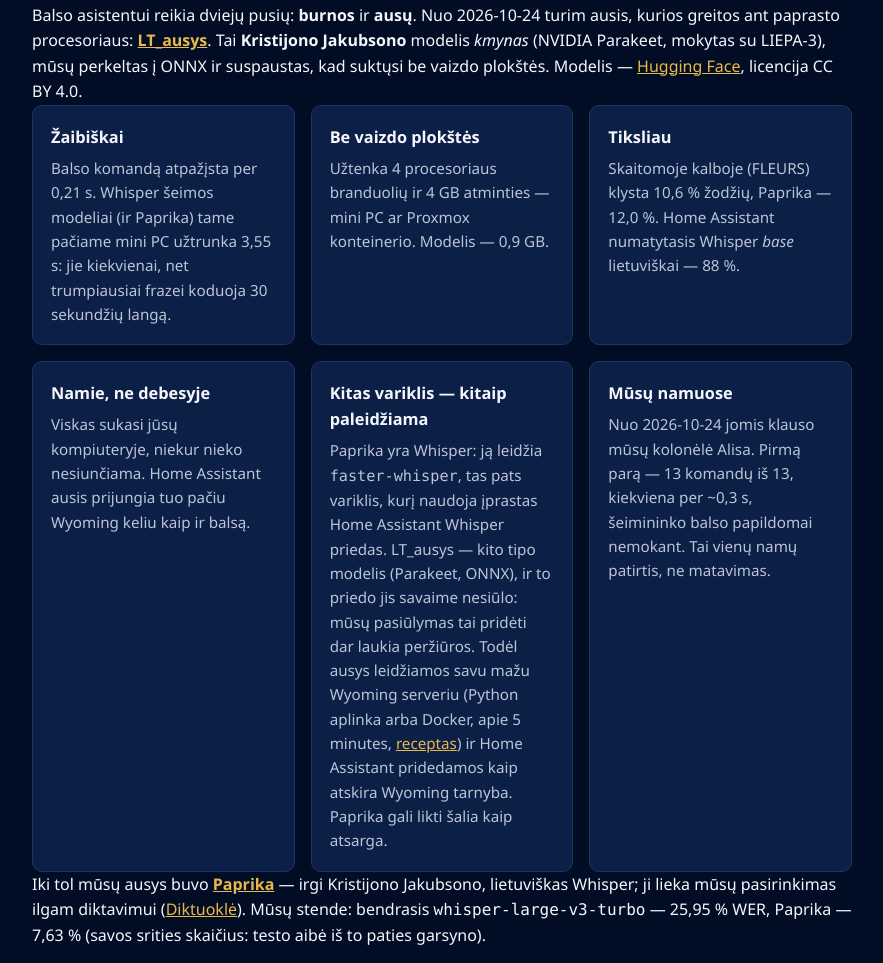
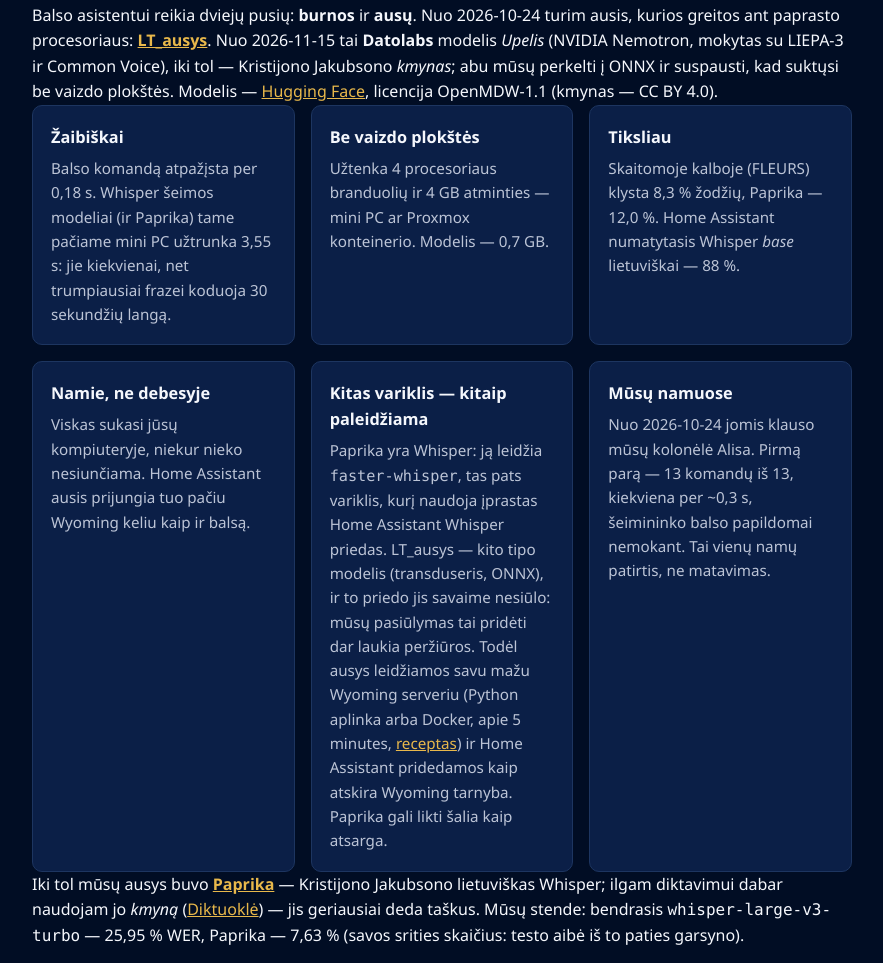
Before and after one commit to RobertasTa/reginute, a plain HTML site: page docs/index.html in a window 1280 px wide. Shown: the part 2452-3415 px from the top of the page, without its empty margins (198-1081 px from the left). Drawn offline with Linux system fonts and the light colour scheme.

Commit message:
LT_ausys news: since 2026-11-15 Datolabs' Upelis (0.18 s, FLEURS 8.3 %), before that kmynas
Co-Authored-By: Claude Opus 5.5 <noreply@anthropic.com>

```diff
--- a/docs/index.html
+++ b/docs/index.html
@@ -167,20 +167,20 @@
 <section class="wrap">
   <h2>Naujiena: lietuviškos ausys — LT_ausys</h2>
   <p>Balso asistentui reikia dviejų pusių: <b>burnos</b> ir <b>ausų</b>. Nuo 2026-10-24 turim ausis, kurios greitos ant paprasto
-  procesoriaus: <a href="https://github.com/RobertasTa/lt-ausys"><b>LT_ausys</b></a>. Tai <b>Kristijono Jakubsono</b> modelis
-  <i>kmynas</i> (NVIDIA Parakeet, mokytas su LIEPA-3), mūsų perkeltas į ONNX ir suspaustas, kad suktųsi be vaizdo plokštės.
-  Modelis — <a href="https://huggingface.co/RobertasTa/lt-ausys">Hugging Face</a>, licencija CC BY 4.0.</p>
+  procesoriaus: <a href="https://github.com/RobertasTa/lt-ausys"><b>LT_ausys</b></a>. Nuo 2026-11-15 tai <b>Datolabs</b> modelis
+  <i>Upelis</i> (NVIDIA Nemotron, mokytas su LIEPA-3 ir Common Voice), iki tol — Kristijono Jakubsono <i>kmynas</i>; abu mūsų perkelti į ONNX ir suspausti, kad suktųsi be vaizdo plokštės.
+  Modelis — <a href="https://huggingface.co/RobertasTa/lt-ausys">Hugging Face</a>, licencija OpenMDW-1.1 (kmynas — CC BY 4.0).</p>
   <div class="grid">
-    <div class="card"><h3>Žaibiškai</h3><p>Balso komandą atpažįsta per 0,21 s. Whisper šeimos modeliai (ir Paprika) tame pačiame mini PC užtrunka 3,55 s: jie kiekvienai, net trumpiausiai frazei koduoja 30 sekundžių langą.</p></div>
-    <div class="card"><h3>Be vaizdo plokštės</h3><p>Užtenka 4 procesoriaus branduolių ir 4 GB atminties — mini PC ar Proxmox konteinerio. Modelis — 0,9 GB.</p></div>
-    <div class="card"><h3>Tiksliau</h3><p>Skaitomoje kalboje (FLEURS) klysta 10,6 % žodžių, Paprika — 12,0 %. Home Assistant numatytasis Whisper <i>base</i> lietuviškai — 88 %.</p></div>
+    <div class="card"><h3>Žaibiškai</h3><p>Balso komandą atpažįsta per 0,18 s. Whisper šeimos modeliai (ir Paprika) tame pačiame mini PC užtrunka 3,55 s: jie kiekvienai, net trumpiausiai frazei koduoja 30 sekundžių langą.</p></div>
+    <div class="card"><h3>Be vaizdo plokštės</h3><p>Užtenka 4 procesoriaus branduolių ir 4 GB atminties — mini PC ar Proxmox konteinerio. Modelis — 0,7 GB.</p></div>
+    <div class="card"><h3>Tiksliau</h3><p>Skaitomoje kalboje (FLEURS) klysta 8,3 % žodžių, Paprika — 12,0 %. Home Assistant numatytasis Whisper <i>base</i> lietuviškai — 88 %.</p></div>
     <div class="card"><h3>Namie, ne debesyje</h3><p>Viskas sukasi jūsų kompiuteryje, niekur nieko nesiunčiama. Home Assistant ausis prijungia tuo pačiu Wyoming keliu kaip ir balsą.</p></div>
-    <div class="card"><h3>Kitas variklis — kitaip paleidžiama</h3><p>Paprika yra Whisper: ją leidžia <code>faster-whisper</code>, tas pats variklis, kurį naudoja įprastas Home Assistant Whisper priedas. LT_ausys — kito tipo modelis (Parakeet, ONNX), ir to priedo jis savaime nesiūlo: mūsų pasiūlymas tai pridėti dar laukia peržiūros. Todėl ausys leidžiamos savu mažu Wyoming serveriu (Python aplinka arba Docker, apie 5 minutes, <a href="https://github.com/RobertasTa/lt-ausys/blob/main/README_lt.md#b-wyoming-serveris-bet-koks-linux-išbandyta-proxmox-lxc-konteineryje">receptas</a>) ir Home Assistant pridedamos kaip atskira Wyoming tarnyba. Paprika gali likti šalia kaip atsarga.</p></div>
+    <div class="card"><h3>Kitas variklis — kitaip paleidžiama</h3><p>Paprika yra Whisper: ją leidžia <code>faster-whisper</code>, tas pats variklis, kurį naudoja įprastas Home Assistant Whisper priedas. LT_ausys — kito tipo modelis (transduseris, ONNX), ir to priedo jis savaime nesiūlo: mūsų pasiūlymas tai pridėti dar laukia peržiūros. Todėl ausys leidžiamos savu mažu Wyoming serveriu (Python aplinka arba Docker, apie 5 minutes, <a href="https://github.com/RobertasTa/lt-ausys/blob/main/README_lt.md#b-wyoming-serveris-bet-koks-linux-išbandyta-proxmox-lxc-konteineryje">receptas</a>) ir Home Assistant pridedamos kaip atskira Wyoming tarnyba. Paprika gali likti šalia kaip atsarga.</p></div>
     <div class="card"><h3>Mūsų namuose</h3><p>Nuo 2026-10-24 jomis klauso mūsų kolonėlė Alisa. Pirmą parą — 13 komandų iš 13, kiekviena per ~0,3 s, šeimininko balso papildomai nemokant. Tai vienų namų patirtis, ne matavimas.</p></div>
   </div>
   <p>Iki tol mūsų ausys buvo <a href="https://huggingface.co/kristijonas/paprika-whisper-lt-v3"><b>Paprika</b></a> —
-  irgi Kristijono Jakubsono, lietuviškas Whisper; ji lieka mūsų pasirinkimas ilgam diktavimui
-  (<a href="https://github.com/RobertasTa/diktuokle">Diktuoklė</a>). Mūsų stende: bendrasis
+  Kristijono Jakubsono lietuviškas Whisper; ilgam diktavimui dabar naudojam jo <i>kmyną</i>
+  (<a href="https://github.com/RobertasTa/diktuokle">Diktuoklė</a>) — jis geriausiai deda taškus. Mūsų stende: bendrasis
   <code>whisper-large-v3-turbo</code> — 25,95 % WER, Paprika — 7,63 % (savos srities skaičius: testo aibė iš to paties garsyno).</p>
   <p style="margin-top:18px">Plačiau apie lietuvišką balso atpažinimą — kaip prijungti prie Home Assistant, skaičiai ir dažni klausimai — <a href="https://robertasta.github.io/lt-ausys/"><b>LT_ausys puslapyje</b></a>.</p>
 </section>
```
Also changed, not shown: docs/en/index.html (+9 -9 lines).
